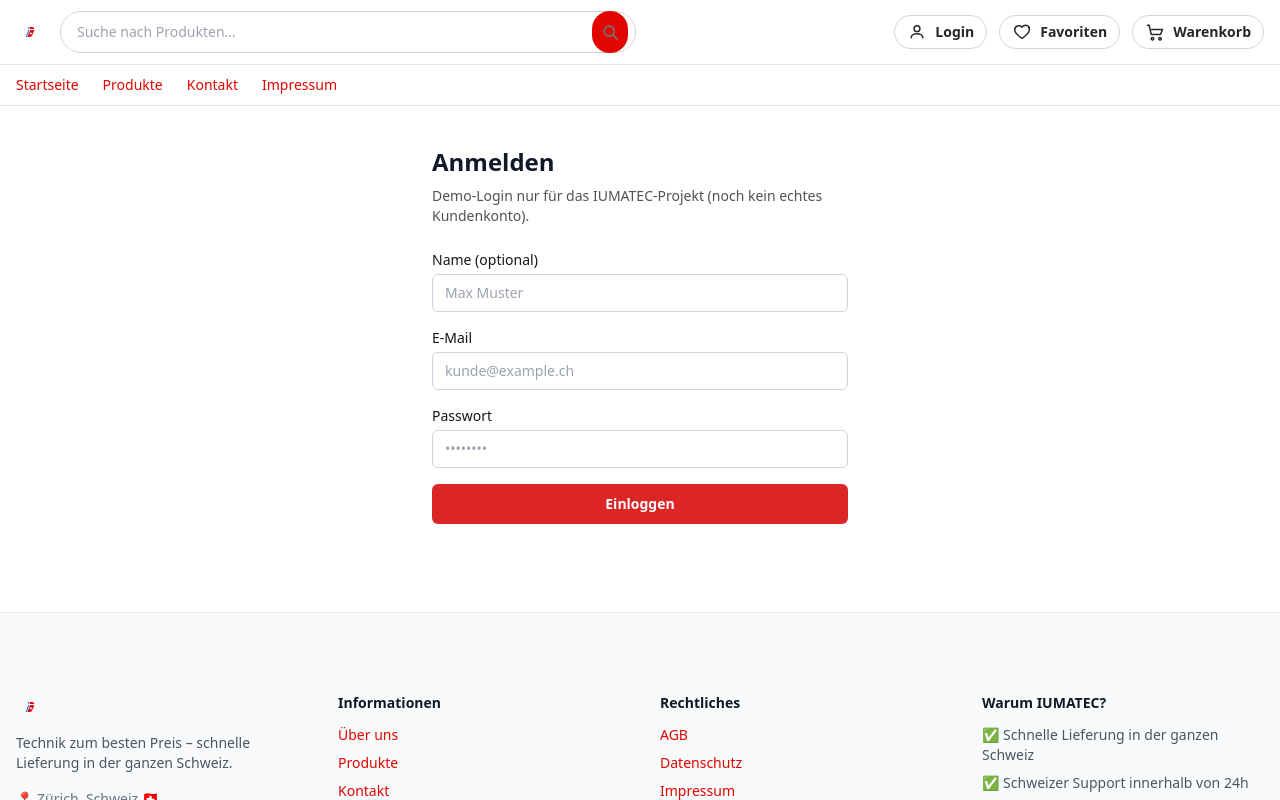
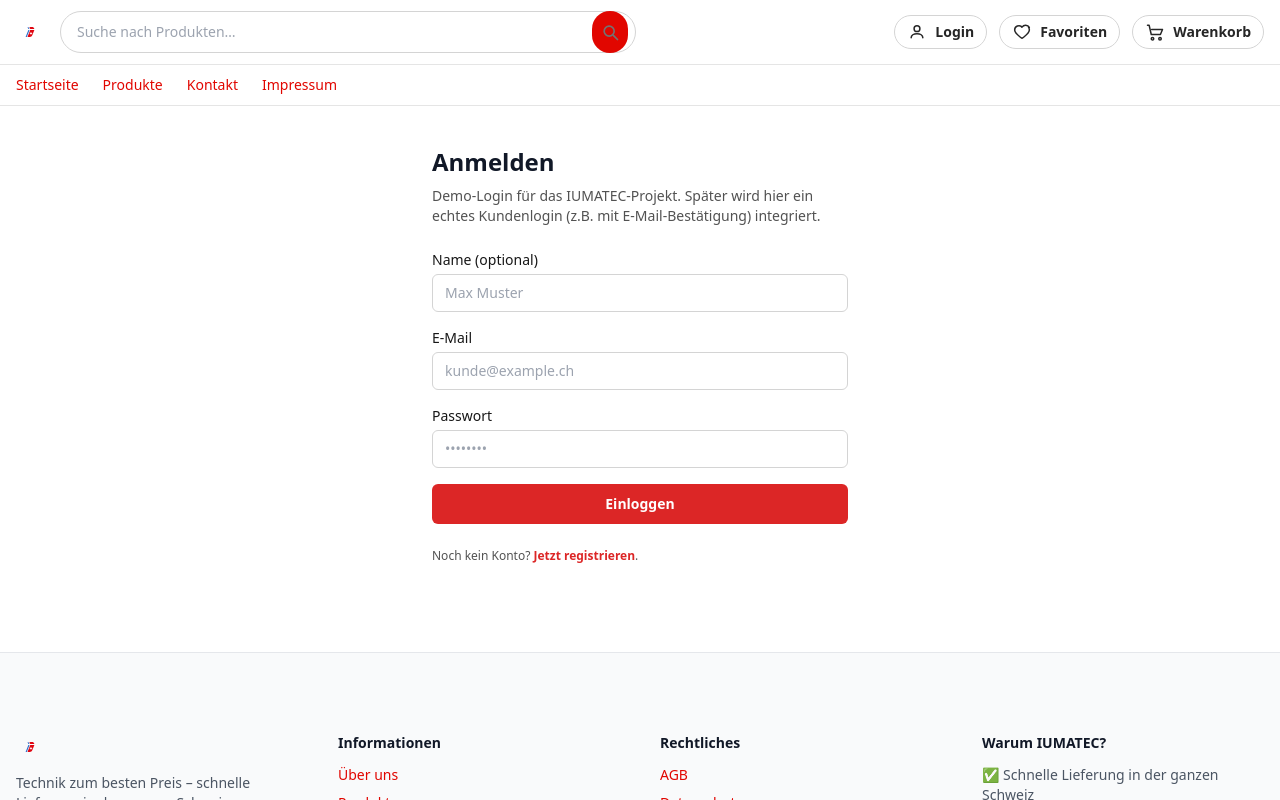
Before and after one commit to celsoneves32/iumatec-site, a Next.js app: page /login in a window 1280 px wide. Shown: the top 800 px of the page. Built offline with nearby package versions, Linux system fonts and the light colour scheme.

Commit message:
Update page.tsx

```diff
--- a/app/login/page.tsx
+++ b/app/login/page.tsx
@@ -1,7 +1,9 @@
+// app/login/page.tsx
 "use client";
 
 import { FormEvent, useState } from "react";
 import { useRouter, useSearchParams } from "next/navigation";
+import Link from "next/link";
 import { useAuth } from "@/context/AuthContext";
 
 export default function LoginPage() {
@@ -15,7 +17,7 @@ export default function LoginPage() {
 
   const from = searchParams.get("from") || "/dashboard";
 
-  // Se já está logado → manda direto para /dashboard (ou “from”)
+  // Se já está logado → redireciona
   if (user) {
     router.replace(from);
     return null;
@@ -23,13 +25,14 @@ export default function LoginPage() {
 
   const handleSubmit = (e: FormEvent) => {
     e.preventDefault();
+    setError("");
 
     if (!email || !password) {
       setError("Bitte E-Mail und Passwort eingeben.");
       return;
     }
 
-    // ⚠️ LOGIN FAKE – só para testes, ainda sem backend
+    // ⚠️ Login DEMO – sem verificação real de password
     login({
       name: name || email.split("@")[0],
       email,
@@ -42,7 +45,8 @@ export default function LoginPage() {
     <main className="max-w-md mx-auto px-4 py-10">
       <h1 className="text-2xl font-semibold mb-2">Anmelden</h1>
       <p className="text-sm text-neutral-600 mb-6">
-        Demo-Login nur für das IUMATEC-Projekt (noch kein echtes Kundenkonto).
+        Demo-Login für das IUMATEC-Projekt. Später wird hier ein echtes
+        Kundenlogin (z.B. mit E-Mail-Bestätigung) integriert.
       </p>
 
       <form onSubmit={handleSubmit} className="space-y-4">
@@ -81,7 +85,11 @@ export default function LoginPage() {
           />
         </div>
 
-        {error && <p className="text-sm text-red-600">{error}</p>}
+        {error && (
+          <p className="text-sm text-red-600">
+            {error}
+          </p>
+        )}
 
         <button
           type="submit"
@@ -90,6 +98,17 @@ export default function LoginPage() {
           Einloggen
         </button>
       </form>
+
+      <p className="mt-6 text-xs text-neutral-600">
+        Noch kein Konto?{" "}
+        <Link
+          href={`/register?from=${encodeURIComponent(from)}`}
+          className="font-semibold text-red-600 hover:underline"
+        >
+          Jetzt registrieren
+        </Link>
+        .
+      </p>
     </main>
   );
 }
```
